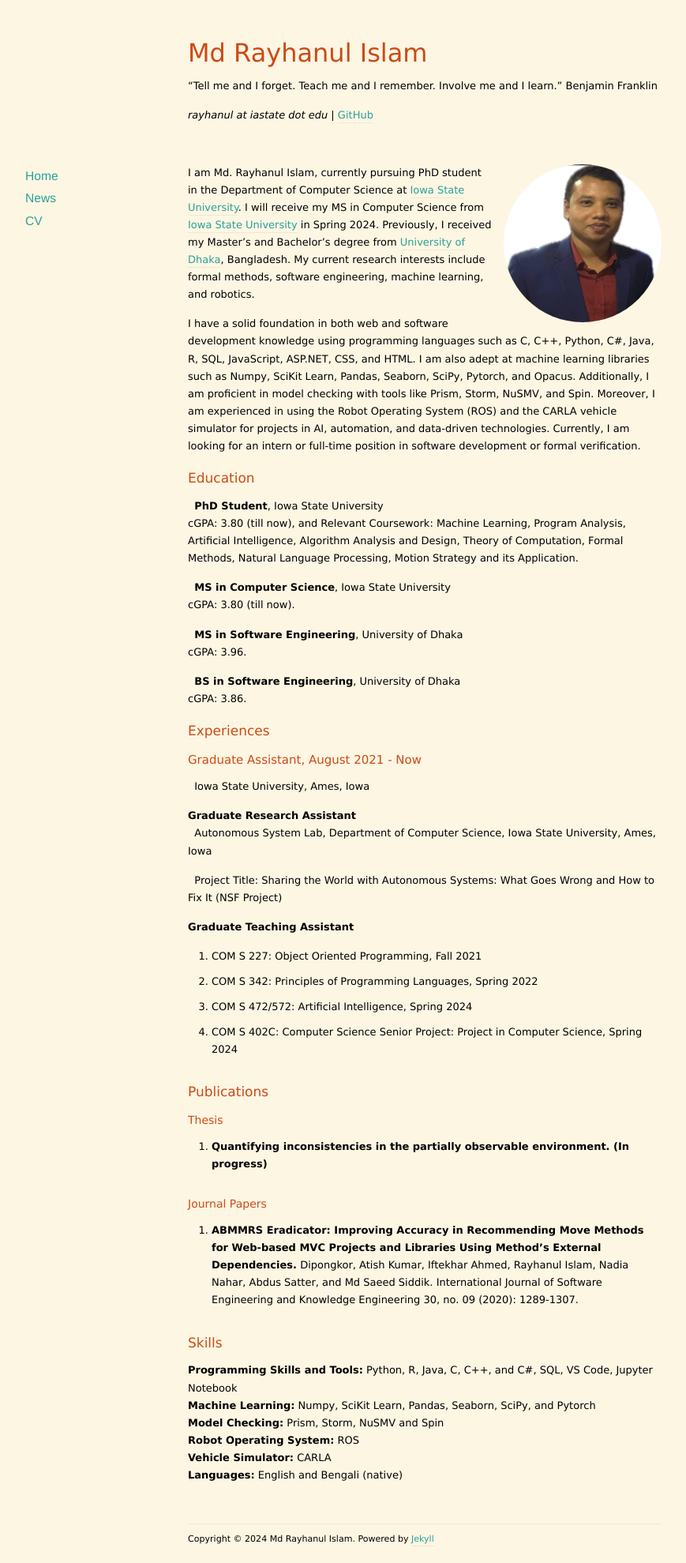
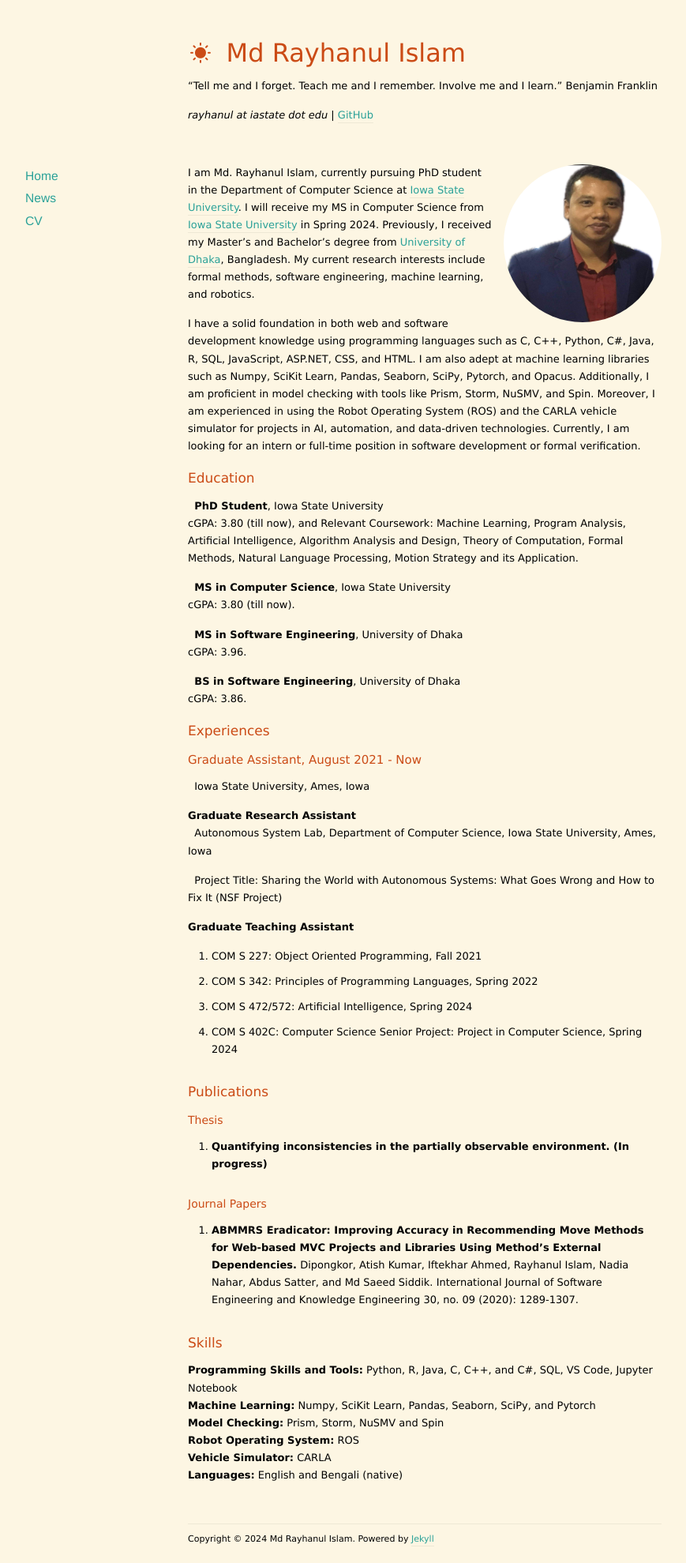
Before and after one commit to rayhanul/rayhanul.github.io, a Jekyll site: the page built from index.markdown, in a window 1280 px wide. Shown: the whole page at 79% size, without its empty margins (102-971 px from the left). Built offline with Jekyll 4.4.1, drawn with Linux system fonts in a browser that asks for light colours; nearby versions of some CDN libraries; the list of posts is cut into pages by our own code.

Commit message:
Update default.html

```diff
--- a/_layouts/default.html
+++ b/_layouts/default.html
@@ -20,9 +20,15 @@
 
 
   <header id="header">
-    <h1><a rel="icon" type="image/x-icon" href="/icons/iowa-state-cyclones-logo.png"><i class=""></i> {{ site.name }}</a> </h1>
-    <p>{{ site.description }}</p>
-    <p><i>rayhanul at iastate dot edu | </i> <a href="https://github.com/rayhanul">GitHub</a></p>
+    <div class="left">
+
+      <h1><a href=""><i class="icon-sun"></i> {{ site.name }}</a> </h1>
+      <p>{{ site.description }}</p>
+      <p><i>rayhanul at iastate dot edu | </i> <a href="https://github.com/rayhanul">GitHub</a></p>
+    </div>
+
+    <div class="right"></div>
+
 </header>
 
 
```
